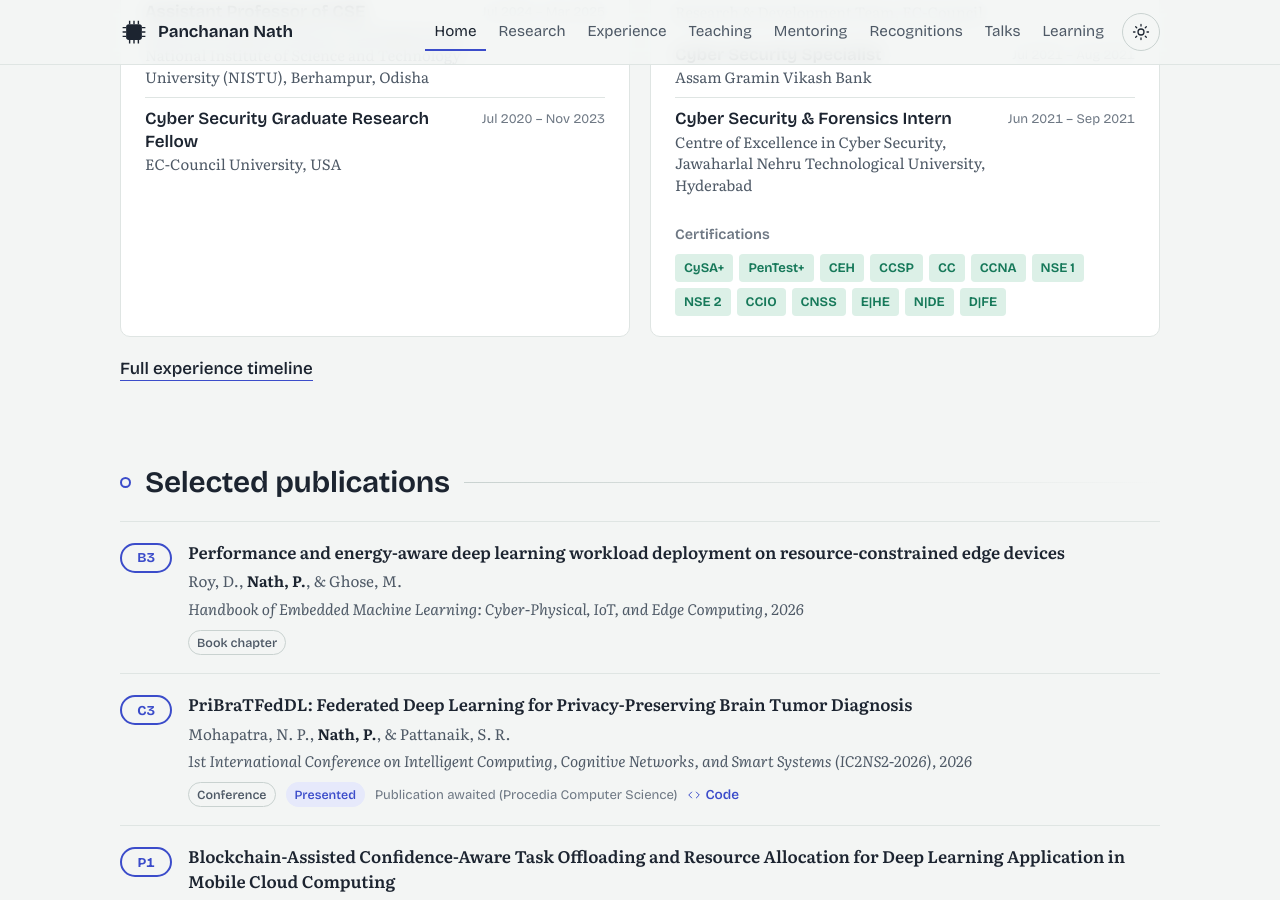
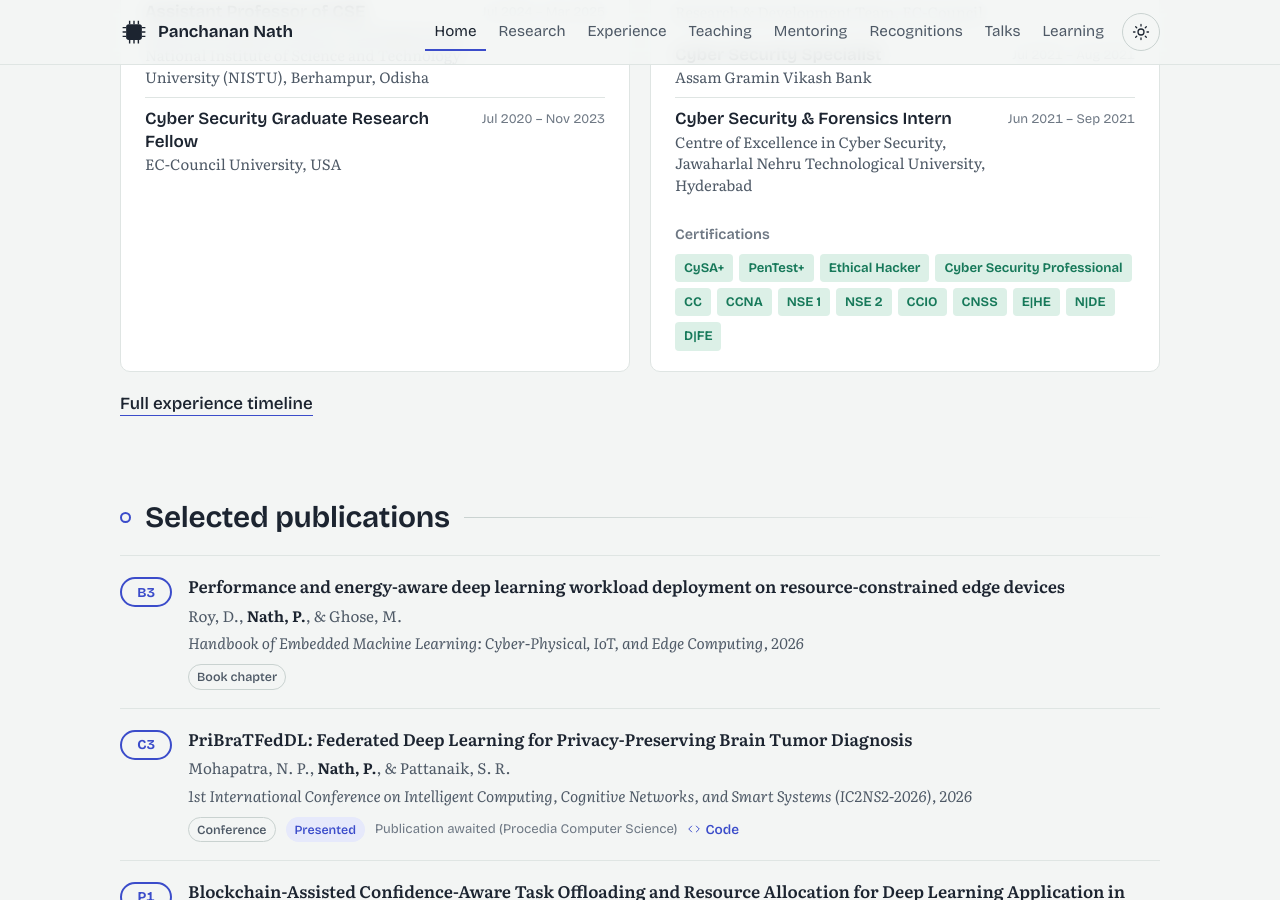
Before and after one commit to PanchananNath/PanchananNath.github.io, a Jekyll site: the page built from index.html, in a window 1280 px wide and 900 px high, scrolled down 2980 px. Built offline with Jekyll 4.4.1, drawn with Linux system fonts in a browser that asks for light colours.

Commit message:
Correct CEH and CCSP issuers, tidy badge files

```diff
--- a/_data/recognitions.yml
+++ b/_data/recognitions.yml
@@ -26,10 +26,10 @@
 certifications:
   - { name: "CySA+",    full: "CompTIA Cybersecurity Analyst",              by: "CompTIA",    badge: "/assets/img/badges/cysa.jpg" }
   - { name: "PenTest+", full: "CompTIA PenTest+",                           by: "CompTIA",    badge: "/assets/img/badges/pentest.jpg" }
-  - { name: "CEH",      full: "Certified Ethical Hacker",                   by: "EC-Council", badge: "/assets/img/badges/ceh.jpg" }
-  - { name: "CCSP",     full: "Certified Cloud Security Professional",      by: "ISC2",       badge: "/assets/img/badges/ccsp.jpg" }
+  - { name: "Ethical Hacker", full: "Certified Ethical Hacker",             by: "CybroSec India", badge: "/assets/img/badges/ceh.jpg" }
+  - { name: "Cyber Security Professional", full: "Certified Cyber Security Professional", by: "Global Tech Council",       badge: "/assets/img/badges/ccsp.jpg" }
   - { name: "CC",       full: "Certified in Cybersecurity",                 by: "ISC2",       badge: "/assets/img/badges/cc.png" }
-  - { name: "CCNA",     full: "Cisco Certified Network Associate",          by: "Cisco",      badge: "/assets/img/badges/cc.jpg" }
+  - { name: "CCNA",     full: "Cisco Certified Network Associate",          by: "Cisco",      badge: "/assets/img/badges/ccna.jpg" }
   - { name: "NSE 1",    full: "Network Security Expert, level 1",           by: "Fortinet",   badge: "/assets/img/badges/nse1.jpg" }
   - { name: "NSE 2",    full: "Network Security Expert, level 2",           by: "Fortinet",   badge: "/assets/img/badges/nse2.jpg" }
   - { name: "CCIO",     full: "Certified Cyber Crime Intervention Officer", by: "ISAC",       badge: "/assets/img/badges/ccio.jpg" }
@@ -42,7 +42,7 @@
 #   since: year you joined (optional, shown under the title)
 #   by:    the organisation (shown in the right-hand column)
 memberships:
-  - { title: "Cyber Crime Intervention Officer", by: "Information Sharing and Analysis Center (ISAC), India", since: 2021, badge: "/assets/img/badges/ccio-officer.jpg" }
+  - { title: "Cyber Crime Intervention Officer", by: "Information Sharing and Analysis Center (ISAC), India", since: 2021, badge: "/assets/img/badges/ccio.jpg" }
   - { title: "Cyber Security Researcher", by: "EC-Council University, USA", badge: "/assets/img/badges/hall-of-fame.jpg" }
   - { title: "Scientific Research Proposal Reviewer", by: "Wiley", badge: "/assets/img/badges/research-proposal-reviewer.jpg" }
   - { title: "Technical Reviewer", by: "IEEE Communications Society", badge: "/assets/img/badges/technical-reviewer.jpg" }
```
Also changed, not shown: assets/img/badges/ccio-officer.jpg (deleted), assets/img/badges/ccna.jpg (renamed from assets/img/badges/cc.jpg).
